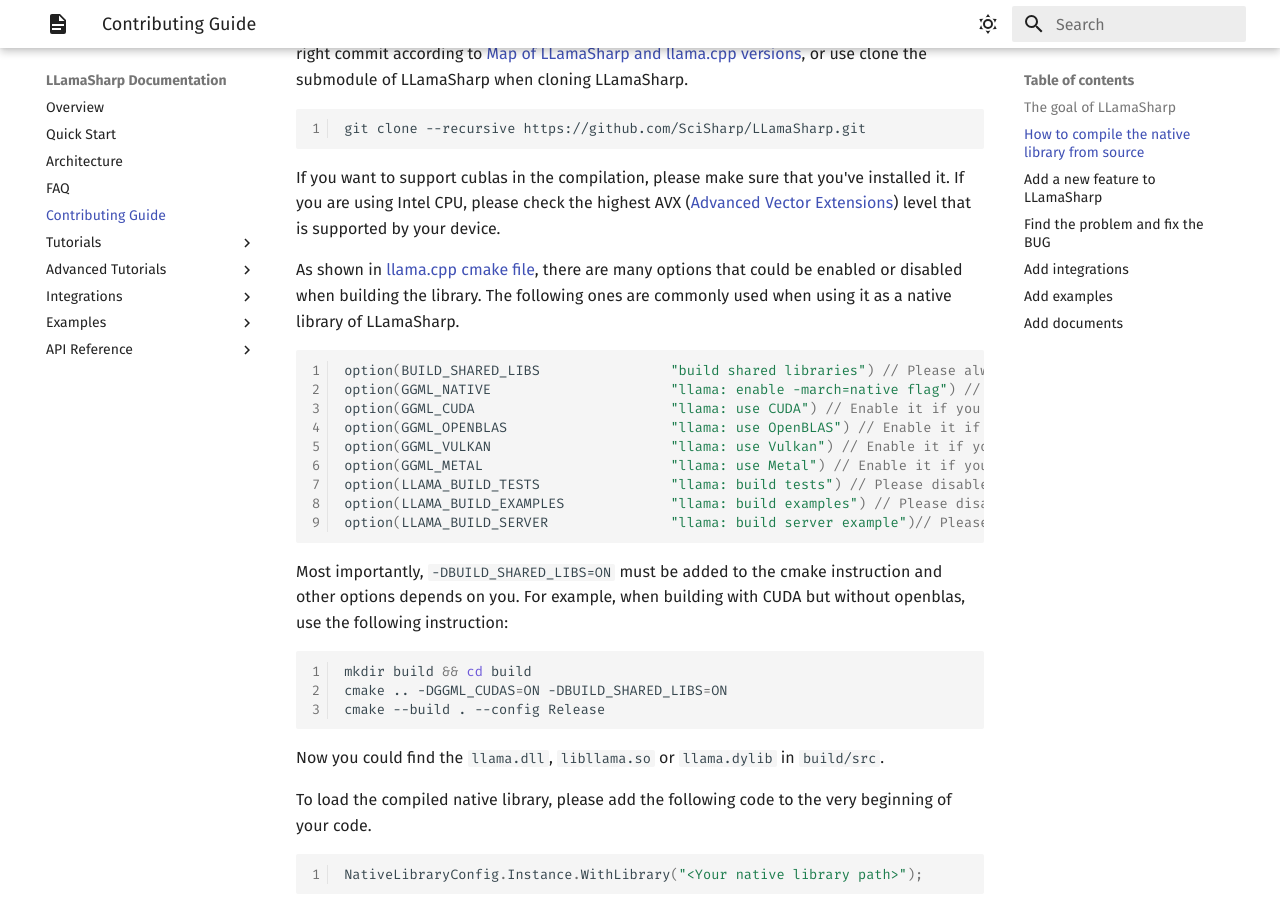
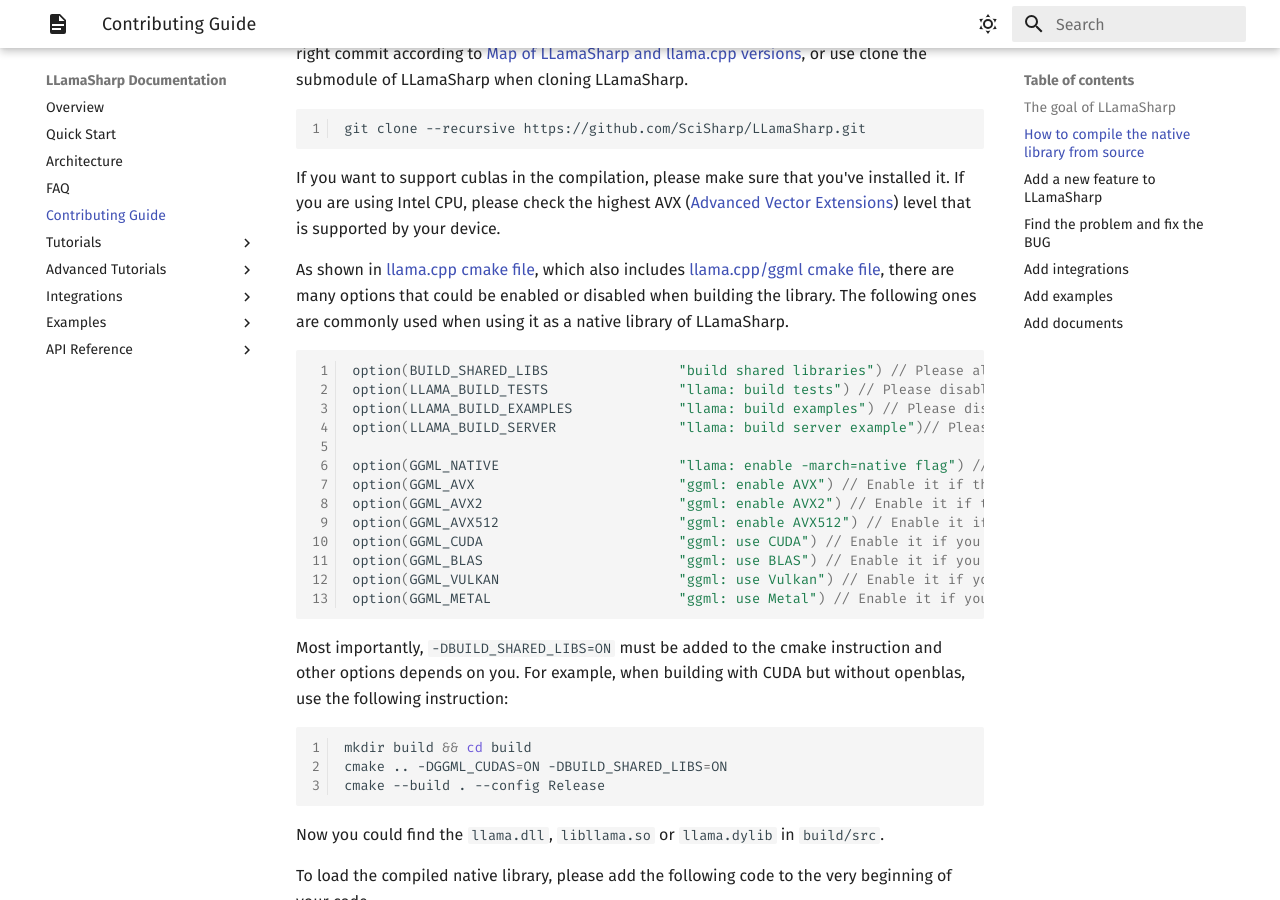
Before and after one commit to SciSharp/LLamaSharp, an MkDocs documentation site: the page built from docs/ContributingGuide.md, in a window 1280 px wide and 900 px high, scrolled down 1048 px. Built offline with MkDocs 1.6.1 and Material for MkDocs 9.7.7, drawn with Linux system fonts in a browser that asks for light colours; the version menu is left out.

Commit message:
fixed and updated ContributingGuide for llama.cpp

````diff
--- a/docs/ContributingGuide.md
+++ b/docs/ContributingGuide.md
@@ -28,18 +28,22 @@
 
 If you want to support cublas in the compilation, please make sure that you've installed it. If you are using Intel CPU, please check the highest AVX ([Advanced Vector Extensions](https://en.wikipedia.org/wiki/Advanced_Vector_Extensions)) level that is supported by your device.
 
-As shown in [llama.cpp cmake file](https://github.com/ggerganov/llama.cpp/blob/master/CMakeLists.txt), there are many options that could be enabled or disabled when building the library. The following ones are commonly used when using it as a native library of LLamaSharp.
+As shown in [llama.cpp cmake file](https://github.com/ggerganov/llama.cpp/blob/master/CMakeLists.txt), which also includes [llama.cpp/ggml cmake file](https://github.com/ggerganov/llama.cpp/blob/master/ggml/CMakeLists.txt), there are many options that could be enabled or disabled when building the library. The following ones are commonly used when using it as a native library of LLamaSharp.
 
 ```cpp
 option(BUILD_SHARED_LIBS                "build shared libraries") // Please always enable it
-option(GGML_NATIVE                      "llama: enable -march=native flag") // Could be disabled
-option(GGML_CUDA                        "llama: use CUDA") // Enable it if you have CUDA device
-option(GGML_OPENBLAS                    "llama: use OpenBLAS") // Enable it if you are using OpenBLAS
-option(GGML_VULKAN                      "llama: use Vulkan") // Enable it if you have a device with Vulkan support
-option(GGML_METAL                       "llama: use Metal") // Enable it if you are using a MAC with Metal device.
 option(LLAMA_BUILD_TESTS                "llama: build tests") // Please disable it.
 option(LLAMA_BUILD_EXAMPLES             "llama: build examples") // Please disable it.
 option(LLAMA_BUILD_SERVER               "llama: build server example")// Please disable it.
+
+option(GGML_NATIVE                      "llama: enable -march=native flag") // Could be disabled
+option(GGML_AVX                         "ggml: enable AVX") // Enable it if the highest supported avx level is AVX
+option(GGML_AVX2                        "ggml: enable AVX2") // Enable it if the highest supported avx level is AVX2
+option(GGML_AVX512                      "ggml: enable AVX512") // Enable it if the highest supported avx level is AVX512
+option(GGML_CUDA                        "ggml: use CUDA") // Enable it if you have CUDA device
+option(GGML_BLAS                        "ggml: use BLAS") // Enable it if you want to use BLAS library to acclerate the computation on CPU
+option(GGML_VULKAN                      "ggml: use Vulkan") // Enable it if you have a device with Vulkan support
+option(GGML_METAL                       "ggml: use Metal") // Enable it if you are using a MAC with Metal device.
 ```
 
 Most importantly, `-DBUILD_SHARED_LIBS=ON` must be added to the cmake instruction and other options depends on you. For example, when building with CUDA but without openblas, use the following instruction:
````
